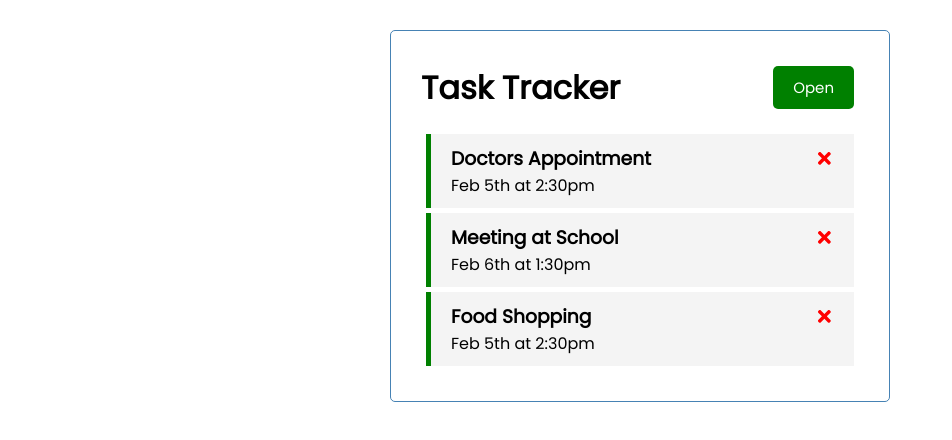
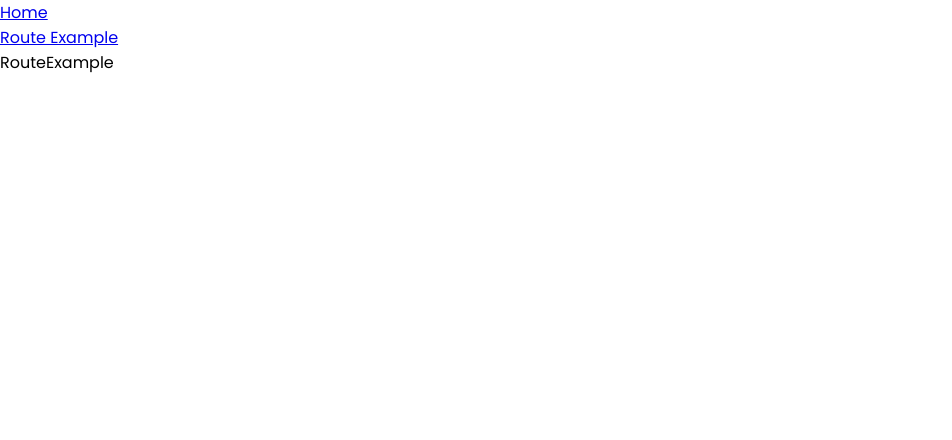
Before and after one commit to jonpierrelouis/LearningReact, a React (Create React App) app in the folder react-task-tracker/: page /ex in a window 1280 px wide. Shown: the top 440 px of the page, without its empty margins (0-952 px from the left). Built offline with nearby package versions, Linux system fonts and the light colour scheme; data requests are answered from the project's data file.

Commit message:
added routing

```diff
--- a/react-task-tracker/package.json
+++ b/react-task-tracker/package.json
@@ -9,6 +9,7 @@
     "json-server": "^0.17.1",
     "react": "^18.2.0",
     "react-dom": "^18.2.0",
+    "react-router-dom": "^6.8.1",
     "react-scripts": "^5.0.1",
     "serve": "^14.2.0",
     "web-vitals": "^2.1.4"
--- a/react-task-tracker/src/App.js
+++ b/react-task-tracker/src/App.js
@@ -1,122 +1,26 @@
-import './App.css';
-import Header from "./components/Header"
-import Tasks from './components/Tasks';
-import { useState, useEffect } from "react"
-import AddTask from './components/AddTask';
+import { Route, Routes, Link } from "react-router-dom"
+import Home from "./components/Home"
+import RouteExample from "./components/RouteExample"
 
 const App = () => {
+  return (
+    <>
+      <nav>
+        <ul>
+        <li><Link to="/">Home</Link></li>
+        <li><Link to="/ex">Route Example</Link></li>
+        </ul>
+      </nav>
 
-  const [showAddTask, setShowAddTask] = useState(false)
-  const [tasks, setTasks] = useState([])
+      <Routes>
+        <Route path="/" element={<Home/>}></Route>
+        <Route path="/ex" element={<RouteExample/>}></Route>
+      </Routes>
 
-  //get data from backend on initial load
-  useEffect(() => {
-    const fetchTasks = async () => {
-      const resp = await fetch('http://localhost:5000/tasks')
-      const data = await resp.json()
-
-      setTasks(data)
-    }
-    fetchTasks()
-  }, [])
-
-  //get a single task
-  const fetchTask = async (id) => {
-    const resp = await fetch(`http://localhost:5000/tasks/${id}`)
-    const data = await resp.json()
-
-    return data
-  }
-
-  //delete task functionality
-  const deleteTask = async (id) => {
-    await fetch(`http://localhost:5000/tasks/${id}`, {
-      method: 'DELETE'
-    })
-
-    setTasks(tasks.filter( (task) => task.id !== id ))
-  }
-
-  const toggleReminder = async (id) => {
-
-    const taskToToggle = await fetchTask(id)
-    const updatedTask = {...taskToToggle, reminder: !taskToToggle.reminder}
-
-    const resp =await fetch(`http://localhost:5000/tasks/${id}`, {
-      method: 'PUT',
-      headers: {
-        'Content-type': 'application/json'
-      },
-      body: JSON.stringify(updatedTask)
-    })
-
-    const data = await resp.json()
-
-    setTasks(tasks.map(
-      (task) => task.id === id ?
-      {...task, reminder: data.reminder /*!task.reminder*/}
-      : task
-    ))
-  }
-
-  const addTask = async (task) => {
-
-    const resp = await fetch(`http://localhost:5000/tasks/`, {
-      method: 'POST',
-      headers: {
-        'Content-type': "application/json"
-      },
-      body: JSON.stringify(task)
-    })
-
-    const data = await resp.json()
-    setTasks([...tasks, data])
-
-    //needed previously for hardcoded tasks (no backend), needed an id for keys
-    // const id = Math.floor(Math.random() * 10000) + 1
-    // const newTask = {id, ...task}
-    //setTasks(tasks.concat(newTask))
-          /**
-           * Could also do:
-           * setTasks([...tasks, newTask])
-           */
+    </>
 
 
-  }
-
-  return(
-    <div className='container'>
-      {
-        showAddTask ?
-        <Header onAdd={() => setShowAddTask(!showAddTask)} shownColor='red' shownText='Close'></Header>
-        : <Header onAdd={() => setShowAddTask(!showAddTask)} shownColor='green' shownText='Open'></Header>
-      }
-
-      {
-        showAddTask &&
-        <AddTask onAdd={addTask}></AddTask>
-      }
-
-      {
-        tasks.length > 0 ?
-        <Tasks tasks ={tasks} onDelete={deleteTask} onToggle={toggleReminder}></Tasks>
-        : "No tasks to show"
-      }
-    </div>
   )
 }
 
-//A slightly different way to run the same code,
-//it can also be done using a class and importing react from react
-// function App() {
-//   const name = "Jon"
-//   const x = true
-
-//   return (
-//     <div className="container">
-//       <Header/>
-//     </div>
-//   );
-// }
-
-export default App;
+export default App
--- /dev/null
+++ b/react-task-tracker/src/components/Home.js
@@ -0,0 +1,124 @@
+import "../App.css"
+import { useState, useEffect } from "react"
+import Header from "./Header"
+import Tasks from "./Tasks"
+import AddTask from "./AddTask"
+
+const Home = () => {
+
+    const [showAddTask, setShowAddTask] = useState(false)
+    const [tasks, setTasks] = useState([])
+
+    //get data from backend on initial load
+    useEffect(() => {
+      const fetchTasks = async () => {
+        const resp = await fetch('http://localhost:5000/tasks')
+        const data = await resp.json()
+
+        setTasks(data)
+      }
+      fetchTasks()
+    }, [])
+
+    //get a single task
+    const fetchTask = async (id) => {
+      const resp = await fetch(`http://localhost:5000/tasks/${id}`)
+      const data = await resp.json()
+
+      return data
+    }
+
+    //delete task functionality
+    const deleteTask = async (id) => {
+      await fetch(`http://localhost:5000/tasks/${id}`, {
+        method: 'DELETE'
+      })
+
+      setTasks(tasks.filter( (task) => task.id !== id ))
+    }
+
+    //toggle reminder
+    const toggleReminder = async (id) => {
+
+      const taskToToggle = await fetchTask(id)
+      const updatedTask = {...taskToToggle, reminder: !taskToToggle.reminder}
+
+      const resp =await fetch(`http://localhost:5000/tasks/${id}`, {
+        method: 'PUT',
+        headers: {
+          'Content-type': 'application/json'
+        },
+        body: JSON.stringify(updatedTask)
+      })
+
+      const data = await resp.json()
+
+      setTasks(tasks.map(
+        (task) => task.id === id ?
+        {...task, reminder: data.reminder /*!task.reminder*/}
+        : task
+      ))
+    }
+
+    //add tasks
+    const addTask = async (task) => {
+
+      const resp = await fetch(`http://localhost:5000/tasks/`, {
+        method: 'POST',
+        headers: {
+          'Content-type': "application/json"
+        },
+        body: JSON.stringify(task)
+      })
+
+      const data = await resp.json()
+      setTasks([...tasks, data])
+
+      //needed previously for hardcoded tasks (no backend), needed an id for keys
+      // const id = Math.floor(Math.random() * 10000) + 1
+      // const newTask = {id, ...task}
+      //setTasks(tasks.concat(newTask))
+            /**
+             * Could also do:
+             * setTasks([...tasks, newTask])
+             */
+
+
+    }
+
+    return(
+      <div className='container'>
+        {
+          showAddTask ?
+          <Header onAdd={() => setShowAddTask(!showAddTask)} shownColor='red' shownText='Close'></Header>
+          : <Header onAdd={() => setShowAddTask(!showAddTask)} shownColor='green' shownText='Open'></Header>
+        }
+
+        {
+          showAddTask &&
+          <AddTask onAdd={addTask}></AddTask>
+        }
+
+        {
+          tasks.length > 0 ?
+          <Tasks tasks ={tasks} onDelete={deleteTask} onToggle={toggleReminder}></Tasks>
+          : "No tasks to show"
+        }
+      </div>
+    )
+}
+
+//A slightly different way to run the same code,
+//it can also be done using a class and importing react from react
+// function App() {
+//   const name = "Jon"
+//   const x = true
+
+//   return (
+//     <div className="container">
+//       <Header/>
+//     </div>
+//   );
+// }
+
+export default Home
--- /dev/null
+++ b/react-task-tracker/src/components/RouteExample.js
@@ -0,0 +1,8 @@
+
+const RouteExample = () => {
+  return (
+    <div>RouteExample</div>
+  )
+}
+
+export default RouteExample
--- a/react-task-tracker/src/index.js
+++ b/react-task-tracker/src/index.js
@@ -3,11 +3,14 @@ import ReactDOM from 'react-dom/client';
 import './index.css';
 import App from './App';
 import reportWebVitals from './reportWebVitals';
+import { BrowserRouter } from "react-router-dom"
 
 const root = ReactDOM.createRoot(document.getElementById('root'));
 root.render(
   <React.StrictMode>
-    <App />
+    <BrowserRouter>
+      <App />
+    </BrowserRouter>
   </React.StrictMode>
 );
 
```
Also changed, not shown: 1 other file (tests, documents, lock files or other folders).
